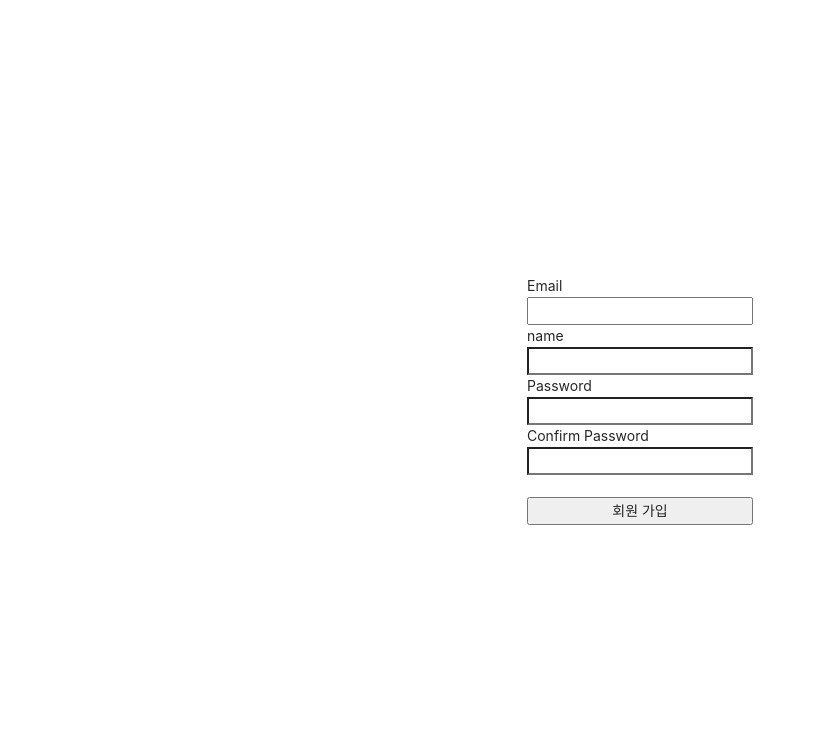
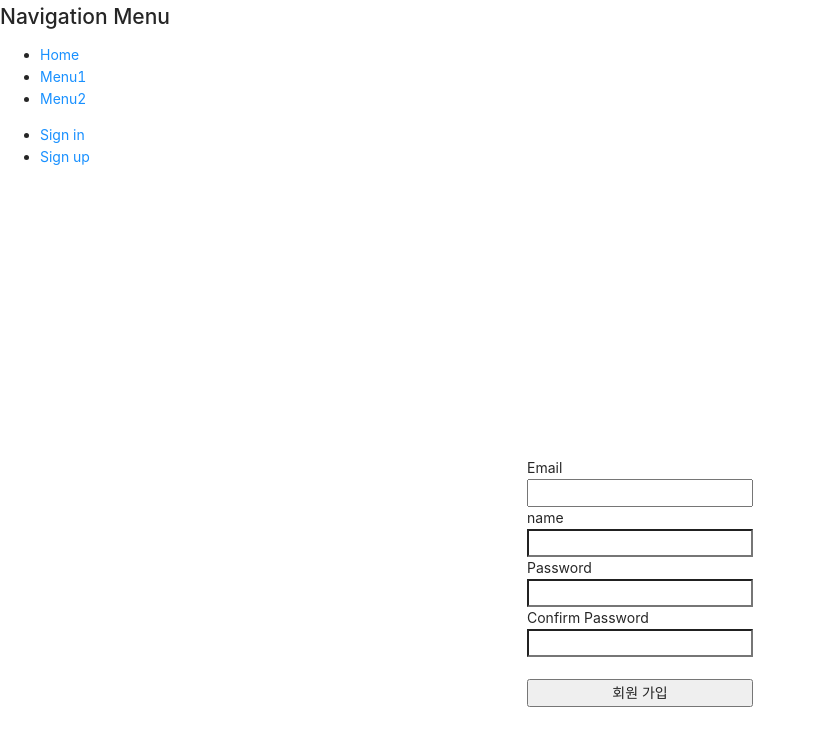
Before and after one commit to parkeunae/mern-boilerplate, a React (Create React App) app in the folder client/: page /register in a window 1280 px wide. Shown: the top 746 px of the page, without its empty margins (0-815 px from the left). Built offline with nearby package versions, Linux system fonts and the light colour scheme; no server answers.

Commit message:
feat: add navigation bar

```diff
--- a/client/src/App.js
+++ b/client/src/App.js
@@ -5,7 +5,7 @@ import {
   Route,
   Link
 } from "react-router-dom";
-
+import NavBar from './components/views/NavBar/NavBar';
 import LandingPage from './components/views/LandingPage/LandingPage';
 import LoginPage from './components/views/LoginPage/LoginPage';
 import RegisterPage from './components/views/RegisterPage/RegisterPage';
@@ -14,6 +14,7 @@ import Auth from './hoc/auth';
 function App() {
   return (
     <Router>
+      <NavBar />
       <div>
         <Switch>
           <Route exact path="/" component={Auth(LandingPage)} />
--- a/client/src/components/views/NavBar/NavBar.js
+++ b/client/src/components/views/NavBar/NavBar.js
@@ -2,9 +2,18 @@ import React from 'react';
 
 function NavBar() {
     return (
-        <div>
-            NavBar
-        </div>
+        <nav>
+            <h1>Navigation Menu</h1>
+            <ul>
+                <li><a href="/">Home</a></li>
+                <li><a href="#">Menu1</a></li>
+                <li><a href="#">Menu2</a></li>
+            </ul>
+            <ul>
+                <li><a href="/login">Sign in</a></li>
+                <li><a href="/register">Sign up</a></li>
+            </ul>
+        </nav>
     );
 }
 
```
